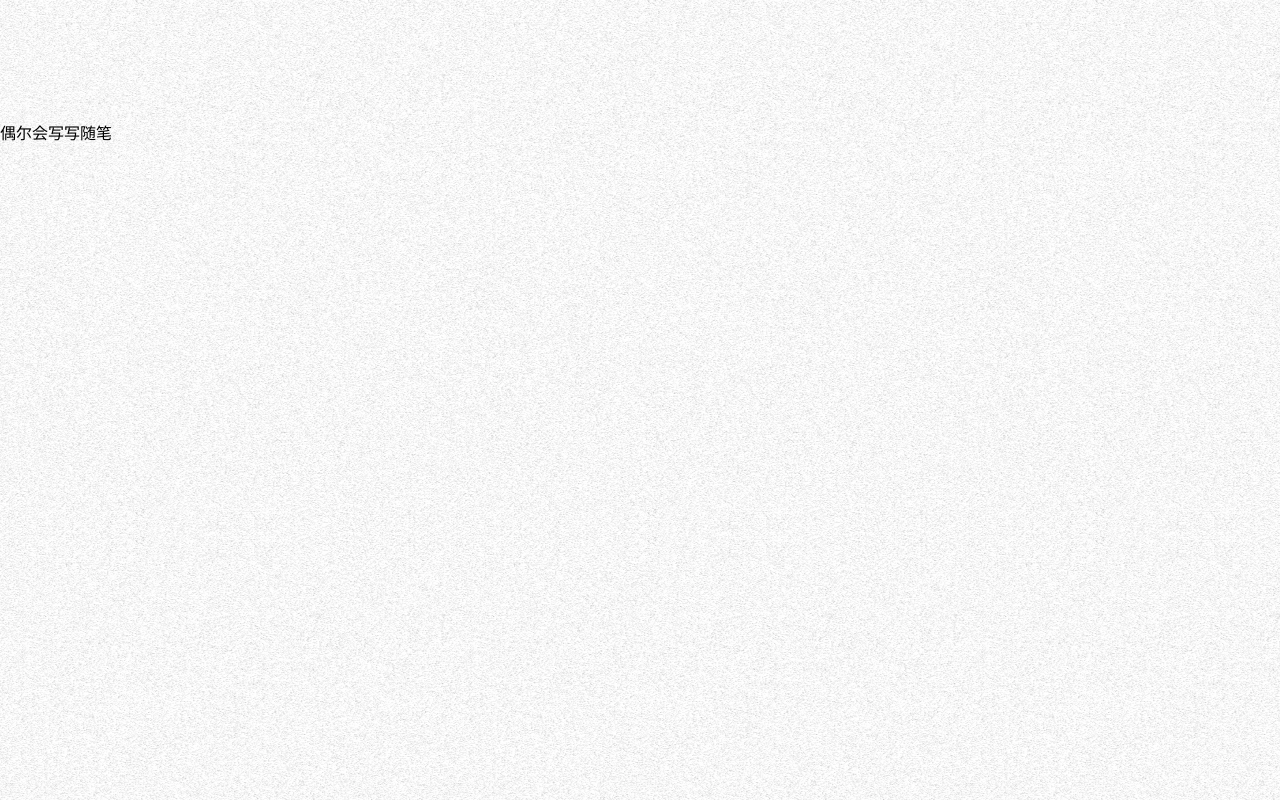
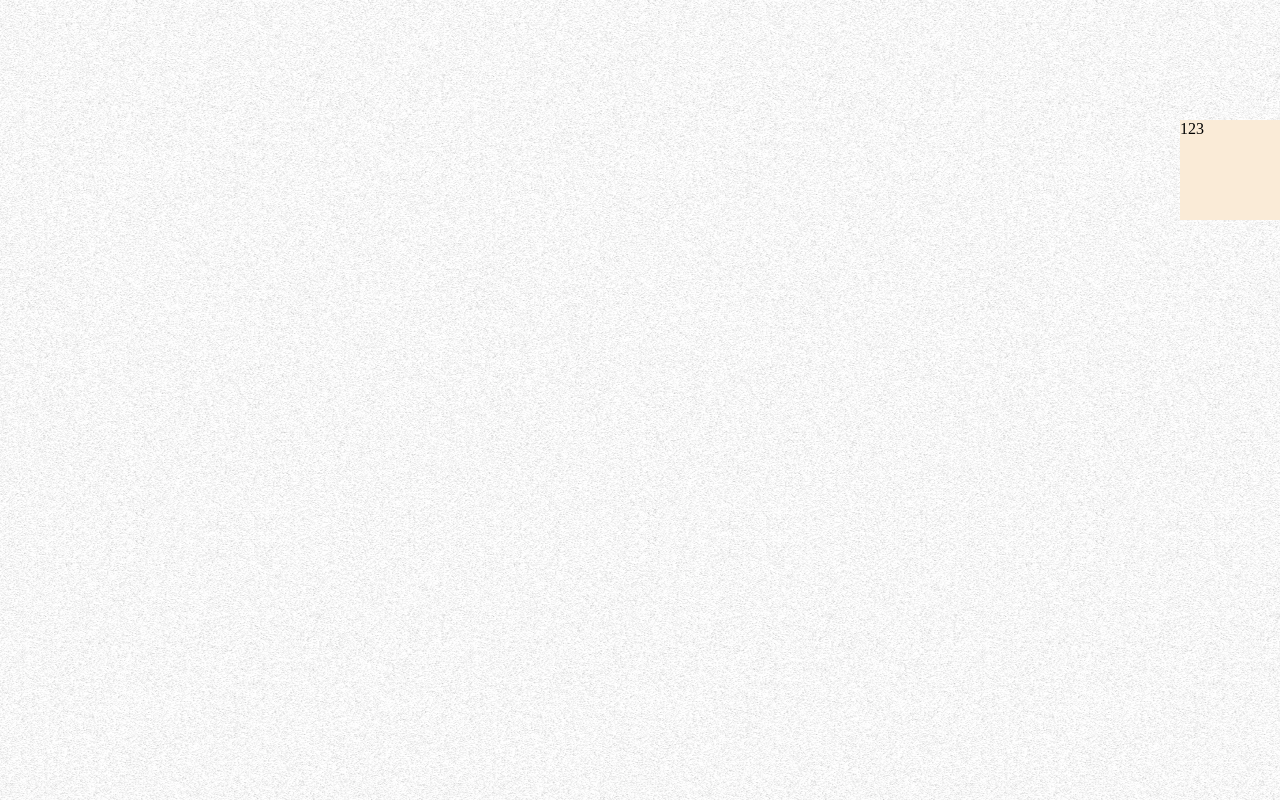
Before and after one commit to SafelandingF/MyBlog, a Vue app in the folder myblog-font/: page / in a window 1280 px wide. Shown: the part 5000-5800 px from the top of the page. Built offline with nearby package versions, Linux system fonts and the light colour scheme; a web font is replaced by a local one.

Commit message:
refactor: 修改了组件名称

```diff
--- /dev/null
+++ b/myblog-font/src/views/home/components/essay-board.vue
@@ -0,0 +1,28 @@
+<template>
+  <div class="essay-container">
+  <div class="essay-bg">123</div>
+  </div>
+</template>
+
+<script setup lang="ts">
+
+</script>
+<style scoped lang="scss">
+.essay-container{
+  width: 100vw;
+  height: 100vh;
+  position: relative;
+  display: flex;
+  .essay-bg{
+    width: 100px;
+    height: 100px;
+    position: absolute;
+    top: 0;
+    right: 0;
+    background-color: antiquewhite;
+  }
+
+
+}
+
+</style>
--- a/myblog-font/src/views/home/components/message-broad.vue
+++ b/myblog-font/src/views/home/components/message-broad.vue
@@ -29,7 +29,7 @@
 </template>
 
 <script setup lang="ts">
-import card from '@/components/card.vue';
+import card from '@/components/card-welcome.vue';
 import Typed from 'typed.js';
 import { onMounted,watch } from 'vue';
 
--- a/myblog-font/src/views/home/index.vue
+++ b/myblog-font/src/views/home/index.vue
@@ -8,12 +8,12 @@
     <myProfile></myProfile>
     <messageBroad></messageBroad>
     <photoShow></photoShow>
+
+    <!-- TODO：这里想要的效果是点击相机 然后相机放大 然后展示 照片集 -->
   <div class="remain">
     喜欢拍一些照片
-  </div >
-  <div class="remain">
-    偶尔会写写随笔
   </div>
+  <essayBoard></essayBoard>
   <div class="remain">
     还会留下一些笔记
   </div>
@@ -33,6 +33,7 @@ import youShouldKnow from './components/you-should-know.vue';
 import myProfile from './components/my-profile.vue';
 import messageBroad from './components/message-broad.vue';
 import photoShow from './components/photo-show.vue';
+import essayBoard from './components/essay-board.vue';
 //设置平滑滚动
 const lenis = new Lenis({
   wrapper:window,
```
Also changed, not shown: myblog-font/src/components/card-acrticle.vue (added, +10 -0 lines), myblog-font/src/views/home/components/photo-show.vue (+7 -0 lines), myblog-font/src/assets/imgs/5012fb538424fba59f69f002f3df2027.jpg (added), myblog-font/src/components/card-welcome.vue (renamed from myblog-font/src/components/card.vue).
